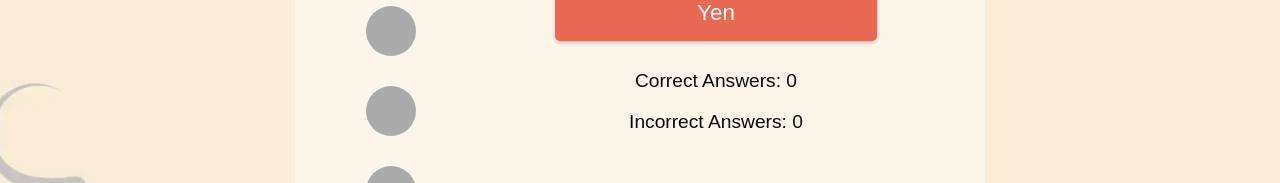
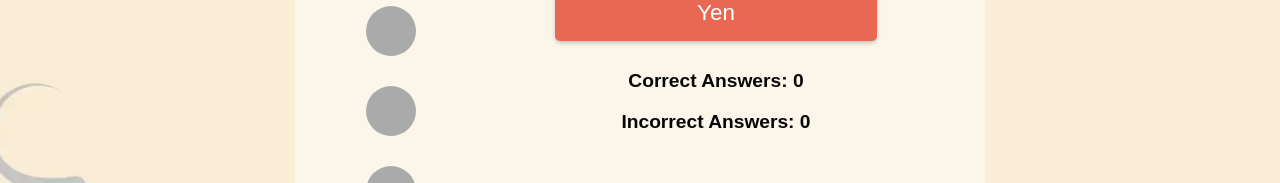
Before and after one commit to SophieMcGee/the-treasure-quest, a plain HTML site: page index.html in a window 1280 px wide. Both pictures are taken after a click on the button "Easy". Shown: the part 984-1167 px from the top of the page. Drawn offline with Linux system fonts and the light colour scheme; a web font is replaced by a local one.

Commit message:
Add strong styling to score count

```diff
--- a/index.html
+++ b/index.html
@@ -94,8 +94,8 @@
                         <div id="question"></div>
                         <div id="answers"></div>
                         <div class="score-count">
-                            <p>Correct Answers: <span id="correct">0</span></p>
-                            <p>Incorrect Answers: <span id="incorrect">0</span></p>
+                            <p><strong>Correct Answers: <span id="correct">0</span></strong></p>
+                            <p><strong>Incorrect Answers: <span id="incorrect">0</span></strong></p>
                         </div>
                     </div>
                 </div>
```
